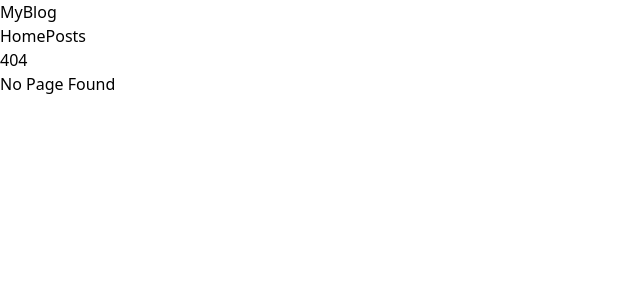
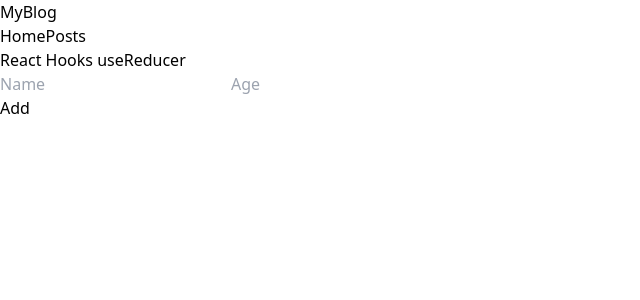
Before and after one commit to QasimMughal05/React-Application, a React (Vite) app: page /Hooksecond in a window 1280 px wide. Before the commit this address had no page. Shown: the top 300 px of the page, without its empty margins (0-640 px from the left). Built offline with nearby package versions, Linux system fonts and the light colour scheme.

Commit message:
UseState, UseReducer

```diff
--- a/src/App.jsx
+++ b/src/App.jsx
@@ -4,6 +4,8 @@ import Home from "./Pages/Home";
 import PostCreate from "./Pages/PostCreate";
 import NoPage from "./Pages/NoPage";
 import Hooks from "./Pages/Hooks";
+import Hooksecond from "./Pages/Hooksecond";
+
 
 function App () {
   return(
@@ -13,6 +15,7 @@ function App () {
             <Route index element={<Home/> }/>
             <Route path="create" element={<PostCreate/>  }/>
             <Route path="Hook" element={<Hooks/>  }/>
+            <Route path="Hooksecond" element={<Hooksecond/>  }/>
             <Route path="*" element={<NoPage/>  }/>
           </Route>
         </Routes>
--- /dev/null
+++ b/src/FormExm.jsx
@@ -0,0 +1,33 @@
+import { useReducer } from "react";
+
+const FormExm = () => {
+    const formReducer = (state, action) => action.type === 'set' ? { ...state, ...action } : state
+    const [formdata, setFormData] = useReducer(formReducer, {
+        Name: '',
+        Age: ''
+    })
+    return (
+        <>
+            <div>
+                <h1>{formdata.Name}</h1>
+                <h1>{formdata.Age}</h1>
+                <form>
+                    <input type="text" placeholder="Name"
+                        value={formdata.Name}
+                        onChange={(e) => setFormData({
+                            type: "set",
+                            Name: e.target.value
+                        })} />
+                    <input type="number" min="0" max="80" placeholder="Age "
+                        value={formdata.Age}
+                        onChange={(e) => setFormData({
+                            type: "set", Age: e.target.value
+                        })} /><br />
+                    <button>Add</button>
+                </form>
+            </div>
+
+        </>
+    )
+}
+export default FormExm;
--- a/src/Pages/Hooks.jsx
+++ b/src/Pages/Hooks.jsx
@@ -9,7 +9,7 @@ function Hooks() {
 
     return(
         <>
-            <h1 className="font-black text-4xl"> React Hooks</h1>
+            <h1 className="font-black text-4xl"> React Hooks useState</h1>
             <h1>{title.id}</h1>
             <h1>{title.body}</h1>
 
--- /dev/null
+++ b/src/Pages/Hooksecond.jsx
@@ -0,0 +1,14 @@
+import FormExm from "../FormExm";
+
+
+function Hookssecond() {
+    return(
+        <>
+          <h1 className="font-black text-4xl"> React Hooks useReducer</h1>
+          <FormExm/>
+
+
+        </>
+    )
+}
+export default Hookssecond;
```
Also changed, not shown: src/SimplEX.jsx (added, +21 -0 lines).
